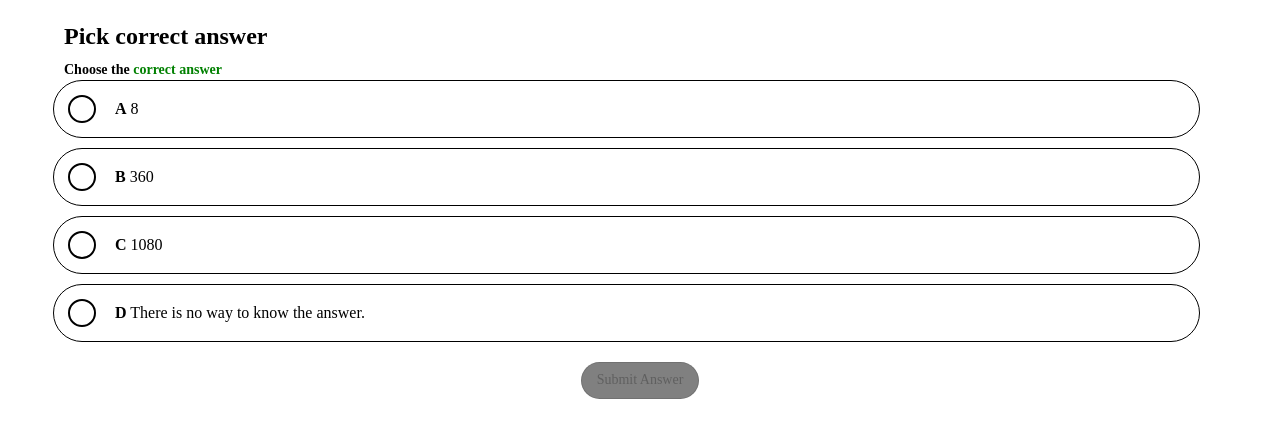
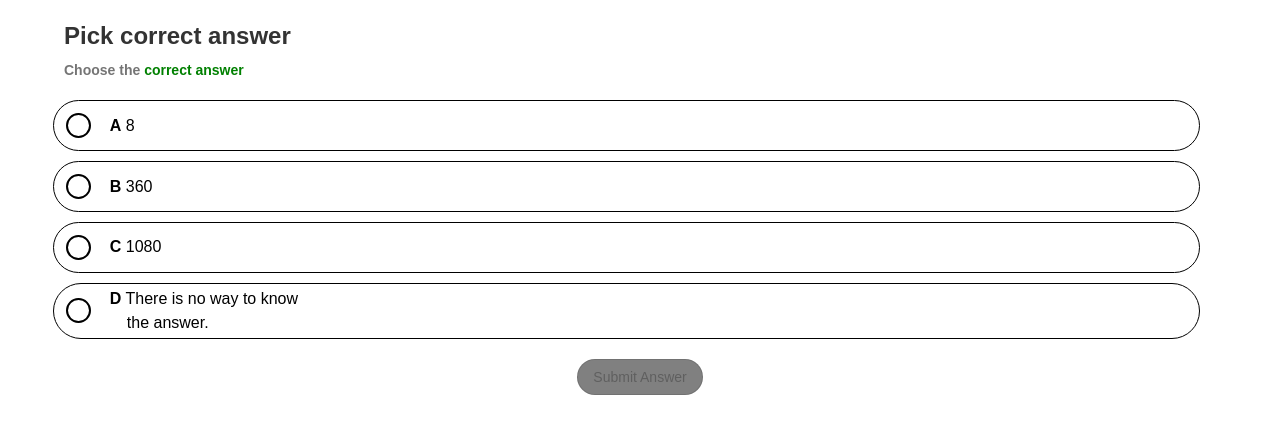
Before and after one commit to kellycouvrette/righton, a React (Create React App) app: page / in a window 1280 px wide. Shown: the top 438 px of the page. Built offline with nearby package versions, Linux system fonts and the light colour scheme.

Commit message:
wokring. adding sources and comments

```diff
--- a/src/App.js
+++ b/src/App.js
@@ -8,14 +8,10 @@ import { createTheme, ThemeProvider, Container, FormControlLabel, Typography, Ch
 const theme = createTheme({
   typography: {
     fontFamily: [
-       'Poppins'
+       'Arial'
     ].join(','),
   },
 });
-
-
-
-
 
 function Quiz() {
   const [selectedOption, setSelectedOption] = useState(null);
@@ -33,14 +29,13 @@ function Quiz() {
 
   return (
     <ThemeProvider theme={theme}>
-    <Container sx={{ /*border: '2px solid black',*/ padding: '20px', borderRadius: '10px' }}>
-      <Typography variant="h5" gutterBottom sx={{ fontWeight: 'bold' }}>
+    <Container sx={{  padding: '20px', borderRadius: '10px' }}>
+      <Typography variant="h5" gutterBottom sx={{ color: '#333', fontWeight: 'bold' }}>
         Pick correct answer
       </Typography>
-      <Typography
-        variant="body2" // Set the variant to body2 for smaller font size
+      <Typography variant="body2"  gutterBottom sx={{marginBottom: '20px' }}// Set the variant to body2 for smaller font size
       >
-        <span style={{ fontWeight: 'bold', color: 'black' }}>Choose the </span><span style={{ fontWeight: 'bold', color: 'green' }}>correct answer</span>
+        <span style={{ fontWeight: 'bold', color: '#757575' }}>Choose the </span><span style={{ fontWeight: 'bold', color: 'green' }}>correct answer</span>
       </Typography>
       <Box sx={{ display: 'flex', flexDirection: 'column' }}>
         <FormControlLabel
@@ -50,13 +45,13 @@ function Quiz() {
               checked={selectedOption === 'A'}
               onChange={() => handleOptionClick('A')}
               disabled={submitClicked}
-              icon={<span style={{ borderRadius: '50%', width: '1.5em', height: '1.5em', border: '2px solid black', display: 'inline-block', marginRight: '10px' }} />}
-              checkedIcon={<span style={{ borderRadius: '50%', width: '1.5em', height: '1.5em', backgroundColor: selectedOption === 'A' ? '#87CEEB' : 'inherit', display: 'inline-block', marginRight: '10px', border: '2px solid #87CEEB' }} />}
+              icon={<span style={{ borderRadius: '50%', width: '1.3em', height: '1.3em', border: '2px solid black', display: 'inline-block', marginRight: '10px' }} />}
+              checkedIcon={<span style={{ borderRadius: '50%', width: '1.3em', height: '1.3em', backgroundColor: selectedOption === 'A' ? '#87CEEB' : 'inherit', display: 'inline-block', marginRight: '10px', border: '2px solid #87CEEB' }} />}
             />
           }
           label={<Typography variant="body1"><strong>A</strong> 8</Typography>}
-          //sx={{ marginBottom: '10px', border: '1px solid black', borderRadius: '50px', padding: '5px' }}
-          sx={{ marginBottom: '10px', border: selectedOption === 'A' ? '2px solid #87CEEB' : '1px solid black', borderRadius: '50px', padding: '5px' }} // Adjusted border color
+          //sx={{ marginBottom: '10px', border: '1px solid black', borderRadius: '50px', padding: '3px' }}
+          sx={{ marginBottom: '10px', border: selectedOption === 'A' ? '2px solid #87CEEB' : '1px solid black', borderRadius: '50px', padding: '3px' }} // Adjusted border color
         />
         <FormControlLabel
           control={
@@ -65,12 +60,12 @@ function Quiz() {
               checked={selectedOption === 'B'}
               onChange={() => handleOptionClick('B')}
               disabled={submitClicked}
-              icon={<span style={{ borderRadius: '100%', width: '1.5em', height: '1.5em', border: '2px solid black', display: 'inline-block', marginRight: '10px' }} />}
-              checkedIcon={<span style={{ borderRadius: '50%', width: '1.5em', height: '1.5em', backgroundColor: selectedOption === 'B' ? '#87CEEB' : 'inherit', display: 'inline-block', marginRight: '10px', border: '2px solid #87CEEB' }} />}
+              icon={<span style={{ borderRadius: '100%', width: '1.3em', height: '1.3em', border: '2px solid black', display: 'inline-block', marginRight: '10px' }} />}
+              checkedIcon={<span style={{ borderRadius: '50%', width: '1.3em', height: '1.3em', backgroundColor: selectedOption === 'B' ? '#87CEEB' : 'inherit', display: 'inline-block', marginRight: '10px', border: '2px solid #87CEEB' }} />}
             />
           }
           label={<Typography variant="body1"><strong>B</strong> 360</Typography>}
-          sx={{ marginBottom: '10px', border: selectedOption === 'B' ? '2px solid #87CEEB' : '1px solid black', borderRadius: '50px', padding: '5px' }} // Adjusted border color
+          sx={{ marginBottom: '10px', border: selectedOption === 'B' ? '2px solid #87CEEB' : '1px solid black', borderRadius: '50px', padding: '3px' }} // Adjusted border color
           />
         <FormControlLabel
           control={
@@ -79,12 +74,12 @@ function Quiz() {
               checked={selectedOption === 'C'}
               onChange={() => handleOptionClick('C')}
               disabled={submitClicked}
-              icon={<span style={{ borderRadius: '50%', width: '1.5em', height: '1.5em', border: '2px solid black', display: 'inline-block', marginRight: '10px' }} />}
-              checkedIcon={<span style={{ borderRadius: '50%', width: '1.5em', height: '1.5em', backgroundColor: selectedOption === 'C' ? '#87CEEB' : 'inherit', display: 'inline-block', marginRight: '10px', border: '2px solid #87CEEB' }} />}
+              icon={<span style={{ borderRadius: '50%', width: '1.3em', height: '1.3em', border: '2px solid black', display: 'inline-block', marginRight: '10px' }} />}
+              checkedIcon={<span style={{ borderRadius: '50%', width: '1.3em', height: '1.3em', backgroundColor: selectedOption === 'C' ? '#87CEEB' : 'inherit', display: 'inline-block', marginRight: '10px', border: '2px solid #87CEEB' }} />}
             />
           }
           label={<Typography variant="body1"><strong>C</strong> 1080</Typography>}
-          sx={{ marginBottom: '10px', border: selectedOption === 'C' ? '2px solid #87CEEB' : '1px solid black', borderRadius: '50px', padding: '5px' }} // Adjusted border color
+          sx={{ marginBottom: '10px', border: selectedOption === 'C' ? '2px solid #87CEEB' : '1px solid black', borderRadius: '50px', padding: '3px' }} // Adjusted border color
           />
         <FormControlLabel
           control={
@@ -93,12 +88,12 @@ function Quiz() {
               checked={selectedOption === 'D'}
               onChange={() => handleOptionClick('D')}
               disabled={submitClicked}
-              icon={<span style={{ borderRadius: '50%', width: '1.5em', height: '1.5em', border: '2px solid black', display: 'inline-block', marginRight: '10px' }} />}
-              checkedIcon={<span style={{ borderRadius: '50%', width: '1.5em', height: '1.5em', backgroundColor: selectedOption === 'D' ? '#87CEEB' : 'inherit', display: 'inline-block', marginRight: '10px', border: '2px solid #87CEEB' }} />}
+              icon={<span style={{ borderRadius: '50%', width: '1.3em', height: '1.3em', border: '2px solid black', display: 'inline-block', marginRight: '10px' }} />}
+              checkedIcon={<span style={{ borderRadius: '50%', width: '1.3em', height: '1.3em', backgroundColor: selectedOption === 'D' ? '#87CEEB' : 'inherit', display: 'inline-block', marginRight: '10px', border: '2px solid #87CEEB' }} />}
             />
           }
-          label={<Typography variant="body1"><strong>D</strong> There is no way to know the answer.</Typography>}
-          sx={{ marginBottom: '10px', border: selectedOption === 'D' ? '2px solid #87CEEB' : '1px solid black', borderRadius: '50px', padding: '5px' }} // Adjusted border color
+          label={<Typography variant="body1"><strong>D</strong> There is no way to know<span style={{ display: 'block', marginLeft: '17px' }}>the answer.</span></Typography>}
+          sx={{ marginBottom: '10px', border: selectedOption === 'D' ? '2px solid #87CEEB' : '1px solid black', borderRadius: '50px', padding: '3px' }} // Adjusted border color
           />
 
         <Button
```
